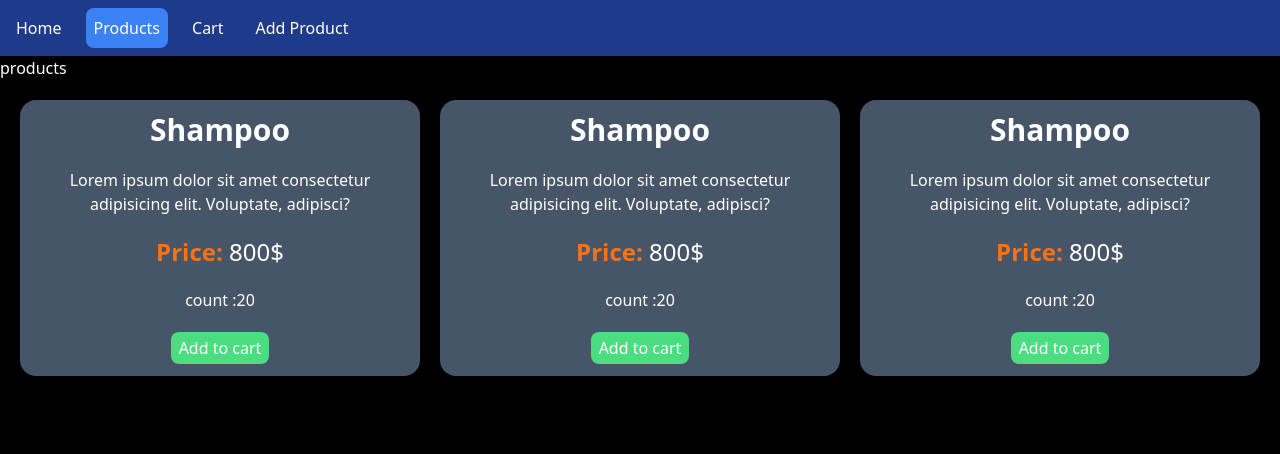
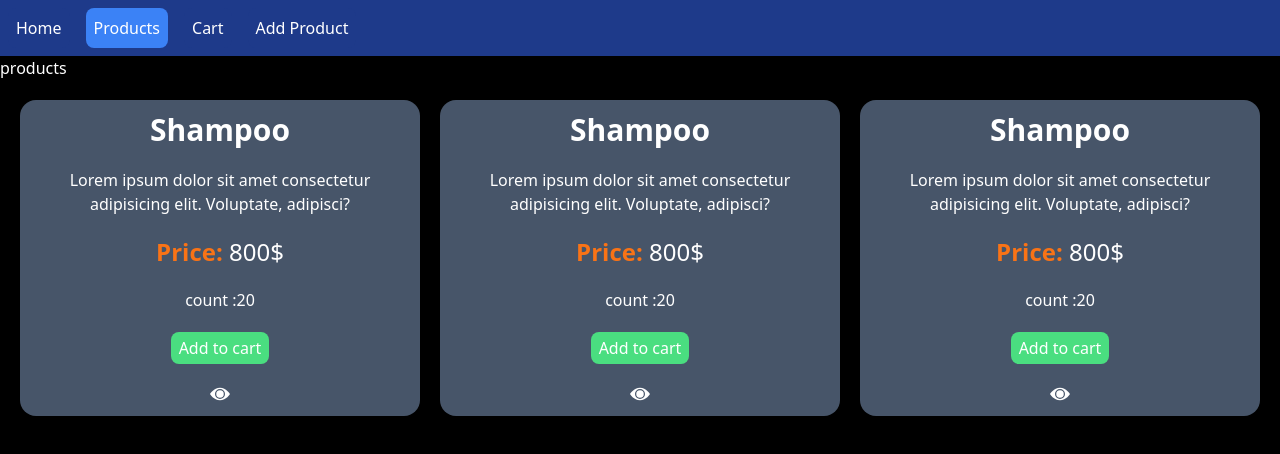
Before and after one commit to sahand-mahdilu/CRUD-with-React, a React (Vite) app: page /products in a window 1280 px wide. Shown: the top 454 px of the page. Built offline with nearby package versions, Linux system fonts and the light colour scheme.

Commit message:
feat : api created

```diff
--- a/package.json
+++ b/package.json
@@ -7,7 +7,8 @@
     "dev": "vite",
     "build": "tsc -b && vite build",
     "lint": "eslint .",
-    "preview": "vite preview"
+    "preview": "vite preview",
+    "backend": "json-server --watch db.json"
   },
   "dependencies": {
     "react": "^19.0.0",
--- /dev/null
+++ b/src/API/APIs.ts
@@ -0,0 +1,7 @@
+
+const baseURL : string="http://localhost:3000"
+
+
+
+
+export {baseURL}
--- a/src/Components/ProductCart.tsx
+++ b/src/Components/ProductCart.tsx
@@ -13,6 +13,16 @@ export default function ProductCart() {
         </div>
         <span>count :20</span>
         <button className="p-1 px-2 rounded-lg bg-green-400">Add to cart</button>
+        <span>    <svg
+            xmlns="http://www.w3.org/2000/svg"
+            width="20"
+            height="20"
+            fill="currentColor"
+            viewBox="0 0 16 16"
+          >
+            <path d="M16 8s-3-5-8-5-8 5-8 5 3 5 8 5 8-5 8-5zm-8 4a4 4 0 1 1 0-8 4 4 0 0 1 0 8z" />
+            <path d="M8 5a3 3 0 1 0 0 6 3 3 0 0 0 0-6z" />
+          </svg></span>
 
 
     </div>
```
